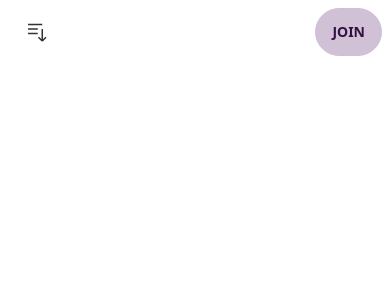
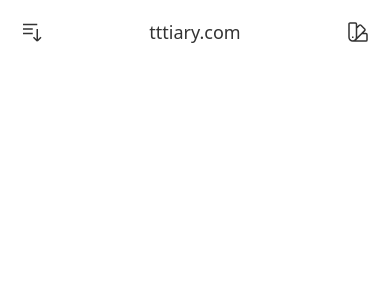
Before and after one commit to kingjulien1/tattiary, a Next.js app: page / in a window 390 px wide. Shown: the top 300 px of the page. Built offline with nearby package versions, Linux system fonts and the light colour scheme.

Commit message:
feat: drafting theme picker

```diff
--- /dev/null
+++ b/components/dropdown/theme.js
@@ -0,0 +1,28 @@
+/**
+ * manually apply custom color theme to layout
+ */
+export default () => <div className="dropdown dropdown-bottom dropdown-end dropdown-hover" children={[<Button />, <Menu />]} />
+
+/**
+ * trigger to drop down the {@link Menu} component when hovered
+ */
+function Button() {
+  return (
+    <label tabIndex={0} className="btn btn-square btn-ghost">
+      <svg className="h-6 w-6" fill="none" stroke="currentColor" strokeWidth="1.5" viewBox="0 0 24 24" xmlns="http://www.w3.org/2000/svg">
+        <path d="M4.098 19.902a3.75 3.75 0 005.304 0l6.401-6.402M6.75 21A3.75 3.75 0 013 17.25V4.125C3 3.504 3.504 3 4.125 3h5.25c.621 0 1.125.504 1.125 1.125v4.072M6.75 21a3.75 3.75 0 003.75-3.75V8.197M6.75 21h13.125c.621 0 1.125-.504 1.125-1.125v-5.25c0-.621-.504-1.125-1.125-1.125h-4.072M10.5 8.197l2.88-2.88c.438-.439 1.15-.439 1.59 0l3.712 3.713c.44.44.44 1.152 0 1.59l-2.879 2.88M6.75 17.25h.008v.008H6.75v-.008z" />
+      </svg>
+    </label>
+  )
+}
+
+/**
+ * select one of a list of predifined themes to apply to layout
+ */
+function Menu() {
+  return (
+    <ul tabIndex={0} className="p-2 dropdown-content menu menu-compact shadow bg-base-100 rounded-box w-52">
+      <li className=""></li>
+    </ul>
+  )
+}
--- a/components/navbar.js
+++ b/components/navbar.js
@@ -1,66 +1,16 @@
 import Link from "next/link"
+import ThemePicker from "./dropdown/theme"
+import Navigation from "./dropdown/navigation"
 
 /**
  * responsive navigation bar to be used on very top of root layout ({@link app/layout.js})
  */
 export default function Navbar() {
   return (
-    <nav className="navbar lg:px-10">
-      <div className="navbar-start" children={<Dropdown />} />
-      <div className="navbar-center hidden md:inline" children={<Link className="btn btn-ghost normal-case text-lg font-medium" href="/" children="tttiary.com" />} />
-      <div className="navbar-end" children={<button className="btn btn-primary" children="join" />} />
+    <nav className="navbar md:px-4 lg:px-8">
+      <div className="navbar-start" children={<Navigation />} />
+      <div className="navbar-center font-xs" children={<Link className="btn btn-ghost normal-case text-lg font-medium" href="/" children="tttiary.com" />} />
+      <div className="navbar-end" children={<ThemePicker />} />
     </nav>
   )
 }
-
-/**
- * navigation menu with links to frequently accessed resources dropping down on button hover
- */
-function Dropdown() {
-  return (
-    <div className="dropdown dropdown-hover">
-      <label tabIndex={0} className="btn btn-ghost">
-        <svg className="h-6 w-6" fill="none" stroke="currentColor" strokeWidth="1.5" viewBox="0 0 24 24" xmlns="http://www.w3.org/2000/svg">
-          <path d="M3 4.5h14.25M3 9h9.75M3 13.5h9.75m4.5-4.5v12m0 0l-3.75-3.75M17.25 21L21 17.25" />
-        </svg>
-      </label>
-      <ul tabIndex={0} className="dropdown-content menu menu-compact lg:menu-normal p-2 shadow bg-base-100 rounded-box w-52">
-        <li className="menu-title" children={<span className="font-medium my-2" children="Tattoo & Bodymod" />} />
-        <li>
-          <Link href="/find">
-            <svg className="h-4 w-4" fill="none" stroke="currentColor" strokeWidth="1.5" viewBox="0 0 24 24" xmlns="http://www.w3.org/2000/svg" ariaHidden="true">
-              <path d="M21 21l-5.197-5.197m0 0A7.5 7.5 0 105.196 5.196a7.5 7.5 0 0010.607 10.607z" />
-            </svg>
-            Artists & Shops
-          </Link>
-        </li>
-        <li>
-          <Link href="/discover">
-            <svg className="h-4 w-4" fill="none" stroke="currentColor" stroke-width="1.5" viewBox="0 0 24 24" xmlns="http://www.w3.org/2000/svg" ariaHidden="true">
-              <path d="M20.893 13.393l-1.135-1.135a2.252 2.252 0 01-.421-.585l-1.08-2.16a.414.414 0 00-.663-.107.827.827 0 01-.812.21l-1.273-.363a.89.89 0 00-.738 1.595l.587.39c.59.395.674 1.23.172 1.732l-.2.2c-.212.212-.33.498-.33.796v.41c0 .409-.11.809-.32 1.158l-1.315 2.191a2.11 2.11 0 01-1.81 1.025 1.055 1.055 0 01-1.055-1.055v-1.172c0-.92-.56-1.747-1.414-2.089l-.655-.261a2.25 2.25 0 01-1.383-2.46l.007-.042a2.25 2.25 0 01.29-.787l.09-.15a2.25 2.25 0 012.37-1.048l1.178.236a1.125 1.125 0 001.302-.795l.208-.73a1.125 1.125 0 00-.578-1.315l-.665-.332-.091.091a2.25 2.25 0 01-1.591.659h-.18c-.249 0-.487.1-.662.274a.931.931 0 01-1.458-1.137l1.411-2.353a2.25 2.25 0 00.286-.76m11.928 9.869A9 9 0 008.965 3.525m11.928 9.868A9 9 0 118.965 3.525" />
-            </svg>
-            Discover
-          </Link>
-        </li>
-
-        <li className="menu-title" children={<span className="font-medium my-2" children="Account" />} />
-        <li>
-          <Link href="/profile">
-            <svg className="h-4 w-4" fill="none" stroke="currentColor" strokeWidth="1.5" viewBox="0 0 24 24" xmlns="http://www.w3.org/2000/svg" ariaHidden="true">
-              <path d="M17.982 18.725A7.488 7.488 0 0012 15.75a7.488 7.488 0 00-5.982 2.975m11.963 0a9 9 0 10-11.963 0m11.963 0A8.966 8.966 0 0112 21a8.966 8.966 0 01-5.982-2.275M15 9.75a3 3 0 11-6 0 3 3 0 016 0z" />
-            </svg>
-            Profile
-          </Link>
-        </li>
-        <li>
-          <Link href="/settings">
-            <svg className="h-4 w-4" fill="none" stroke="currentColor" strokeWidth="1.5" viewBox="0 0 24 24" xmlns="http://www.w3.org/2000/svg" ariaHidden="true">
-              <path d="M4.5 12a7.5 7.5 0 0015 0m-15 0a7.5 7.5 0 1115 0m-15 0H3m16.5 0H21m-1.5 0H12m-8.457 3.077l1.41-.513m14.095-5.13l1.41-.513M5.106 17.785l1.15-.964m11.49-9.642l1.149-.964M7.501 19.795l.75-1.3m7.5-12.99l.75-1.3m-6.063 16.658l.26-1.477m2.605-14.772l.26-1.477m0 17.726l-.26-1.477M10.698 4.614l-.26-1.477M16.5 19.794l-.75-1.299M7.5 4.205L12 12m6.894 5.785l-1.149-.964M6.256 7.178l-1.15-.964m15.352 8.864l-1.41-.513M4.954 9.435l-1.41-.514M12.002 12l-3.75 6.495" />
-            </svg>
-            Settings
-          </Link>
-        </li>
-      </ul>
-    </div>
-  )
-}
```
